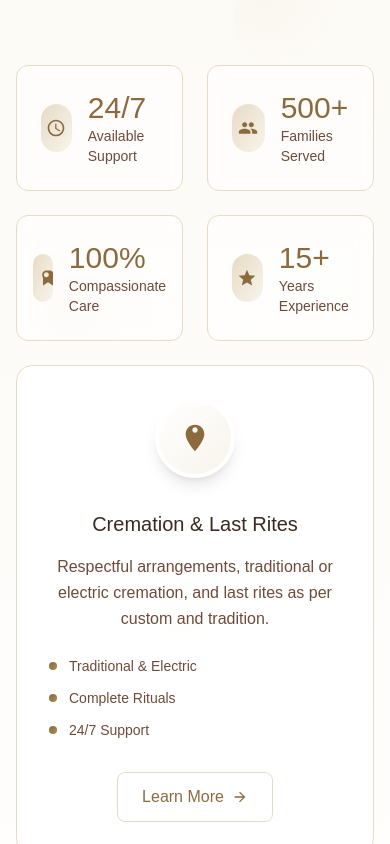
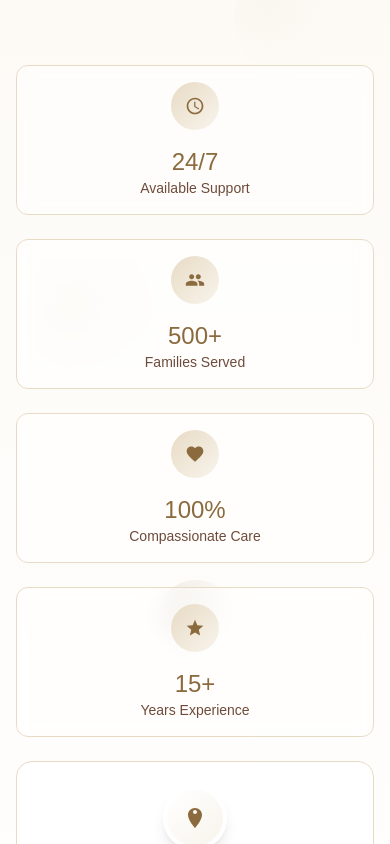
Before and after one commit to encodencydelhi/moksha_website, a Next.js app: page / in a window 390 px wide. Shown: the part 2140-2984 px from the top of the page. Built offline with nearby package versions, Linux system fonts and the light colour scheme.

Commit message:
responsive changes

```diff
--- a/components/HowWeHelp/HowWeHelp.tsx
+++ b/components/HowWeHelp/HowWeHelp.tsx
@@ -34,9 +34,10 @@ const CustomIcon = ({ name, className = "w-6 h-6" }: CustomIconProps) => {
         <path d="M12 4l-1.41 1.41L16.17 11H4v2h12.17l-5.58 5.59L12 20l8-8z" />
       </svg>
     ),
-    FaHandHoldingHeart: (
+    // یہاں FaHandHoldingHeart کو FaHeart سے تبدیل کیا گیا ہے
+    FaHeart: (
       <svg className={className} fill="currentColor" viewBox="0 0 24 24">
-        <path d="M16 3c-2.76 0-5 2.24-5 5 0 1.06.39 2.32 1 3.62V21l6-4 6 4V11.62c.61-1.3 1-2.56 1-3.62 0-2.76-2.24-5-5-5zm0 2c1.65 0 3 1.35 3 3s-1.35 3-3 3-3-1.35-3-3 1.35-3 3-3z" />
+        <path d="M12 21.35l-1.45-1.32C5.4 15.36 2 12.28 2 8.5 2 5.42 4.42 3 7.5 3c1.74 0 3.41.81 4.5 2.09C13.09 3.81 14.76 3 16.5 3 19.58 3 22 5.42 22 8.5c0 3.78-3.4 6.86-8.55 11.54L12 21.35z" />
       </svg>
     ),
     FaUsers: (
@@ -111,14 +112,13 @@ export default function HowWeCanHelp() {
     { icon: "FaClock", value: "24/7", label: "Available Support" },
     { icon: "FaUsers", value: "500+", label: "Families Served" },
     {
-      icon: "FaHandHoldingHeart",
+      icon: "FaHeart", // یہاں بھی FaHandHoldingHeart کو FaHeart سے تبدیل کیا گیا ہے
       value: "100%",
       label: "Compassionate Care",
     },
     { icon: "FaStar", value: "15+", label: "Years Experience" },
   ];
 
-  // Fixed circle styles (no random values)
   const circleStyles = [
     {
       width: "100px",
@@ -232,21 +232,23 @@ export default function HowWeCanHelp() {
           </p>
         </div>
 
-        <div className="grid grid-cols-2 md:grid-cols-4 gap-6 mb-6">
+        <div className="grid grid-cols-1 sm:grid-cols-2 md:grid-cols-4 gap-6 mb-6">
           {stats.map((stat, index) => (
             <div key={index} className="relative">
-              <div className="bg-white/50 backdrop-blur-sm rounded-xl p-6 border border-[#E8DBC5]">
-                <div className="flex items-center justify-center space-x-4">
+              <div className="bg-white/50 backdrop-blur-sm rounded-xl p-4 sm:p-6 border border-[#E8DBC5]">
+                <div className="flex flex-col sm:flex-row items-center justify-center sm:justify-start space-y-4 sm:space-y-0 sm:space-x-4">
                   <div className="w-12 h-12 rounded-full bg-gradient-to-br from-[#E8DBC5] to-[#F8F4EC] flex items-center justify-center">
                     <div className="text-[#8B6A3E]">
                       <CustomIcon name={stat.icon} className="w-5 h-5" />
                     </div>
                   </div>
-                  <div className="text-left">
-                    <div className="text-3xl font-light text-[#8B6A3E]">
+                  <div className="text-center sm:text-left">
+                    <div className="text-2xl sm:text-3xl font-light text-[#8B6A3E]">
                       {stat.value}
                     </div>
-                    <div className="text-sm text-[#6E4B3A]">{stat.label}</div>
+                    <div className="text-sm text-[#6E4B3A] whitespace-normal">
+                      {stat.label}
+                    </div>
                   </div>
                 </div>
               </div>
@@ -262,30 +264,33 @@ export default function HowWeCanHelp() {
               onMouseEnter={() => setActiveCard(index)}
               onMouseLeave={() => setActiveCard(null)}
             >
-              <div className="relative bg-white/90 backdrop-blur-sm rounded-2xl p-8 border border-[#E8DBC5] h-full overflow-hidden">
-                <div className="relative mb-8">
-                  <div className="relative w-20 h-20 mx-auto">
-                    <div className="relative w-20 h-20 rounded-full bg-gradient-to-br from-white to-[#F8F4EC] border-4 border-white flex items-center justify-center shadow-lg">
-                      <div className="text-3xl text-[#8B6A3E]">
-                        <CustomIcon name={card.icon} className="w-8 h-8" />
+              <div className="relative bg-white/90 backdrop-blur-sm rounded-2xl p-6 md:p-8 border border-[#E8DBC5] h-full overflow-hidden">
+                <div className="relative mb-6 md:mb-8">
+                  <div className="relative w-16 h-16 md:w-20 md:h-20 mx-auto">
+                    <div className="relative w-full h-full rounded-full bg-gradient-to-br from-white to-[#F8F4EC] border-4 border-white flex items-center justify-center shadow-lg">
+                      <div className="text-2xl md:text-3xl text-[#8B6A3E]">
+                        <CustomIcon
+                          name={card.icon}
+                          className="w-6 h-6 md:w-8 md:h-8"
+                        />
                       </div>
                     </div>
                   </div>
                 </div>
 
-                <h3 className="text-xl font-light text-[#3A2A1F] mb-4 text-center">
+                <h3 className="text-lg md:text-xl font-light text-[#3A2A1F] mb-4 text-center">
                   {card.title}
                 </h3>
 
-                <p className="text-[#6E4B3A] leading-relaxed mb-6 text-center">
+                <p className="text-[#6E4B3A] leading-relaxed mb-6 text-center text-sm md:text-base">
                   {card.desc}
                 </p>
 
-                <div className="space-y-3 mb-8">
+                <div className="space-y-3 mb-6 md:mb-8">
                   {card.features.map((feature, idx) => (
                     <div key={idx} className="flex items-center space-x-3">
                       <div
-                        className={`w-2 h-2 rounded-full bg-gradient-to-br ${card.color}`}
+                        className={`w-2 h-2 rounded-full bg-gradient-to-br ${card.color} flex-shrink-0`}
                       ></div>
                       <span className="text-sm text-[#6E4B3A]">{feature}</span>
                     </div>
@@ -293,9 +298,14 @@ export default function HowWeCanHelp() {
                 </div>
 
                 <div className="text-center">
-                  <button className="inline-flex items-center space-x-2 text-[#8B6A3E] px-6 py-3 rounded-lg border border-[#E8DBC5]">
-                    <span className="font-medium">Learn More</span>
-                    <CustomIcon name="FaArrowRight" className="w-4 h-4" />
+                  <button className="inline-flex items-center justify-center space-x-2 text-[#8B6A3E] px-4 py-2 md:px-6 md:py-3 rounded-lg border border-[#E8DBC5] w-full sm:w-auto">
+                    <span className="font-medium text-sm md:text-base">
+                      Learn More
+                    </span>
+                    <CustomIcon
+                      name="FaArrowRight"
+                      className="w-3 h-3 md:w-4 md:h-4"
+                    />
                   </button>
                 </div>
 
@@ -308,17 +318,20 @@ export default function HowWeCanHelp() {
 
         <div className="text-center">
           <div className="relative inline-block">
-            <button className="relative px-12 py-6 bg-gradient-to-br from-[#8B6A3E] to-[#A88B5E] text-white rounded-2xl overflow-hidden shadow-xl">
-              <div className="relative z-10 flex items-center space-x-4">
-                <span className="text-xl font-medium">
+            <button className="relative px-8 py-4 md:px-12 md:py-6 bg-gradient-to-br from-[#8B6A3E] to-[#A88B5E] text-white rounded-2xl overflow-hidden shadow-xl">
+              <div className="relative z-10 flex items-center justify-center space-x-4">
+                <span className="text-lg md:text-xl font-medium">
                   Explore All Services
                 </span>
-                <CustomIcon name="FaArrowRight" className="w-5 h-5" />
+                <CustomIcon
+                  name="FaArrowRight"
+                  className="w-4 h-4 md:w-5 md:h-5"
+                />
               </div>
             </button>
           </div>
 
-          <p className="text-[#6E4B3A] mt-8 text-lg font-light">
+          <p className="text-[#6E4B3A] mt-8 text-base md:text-lg font-light">
             Need immediate assistance?{" "}
             <a
               href="tel:+9118001234567"
```
